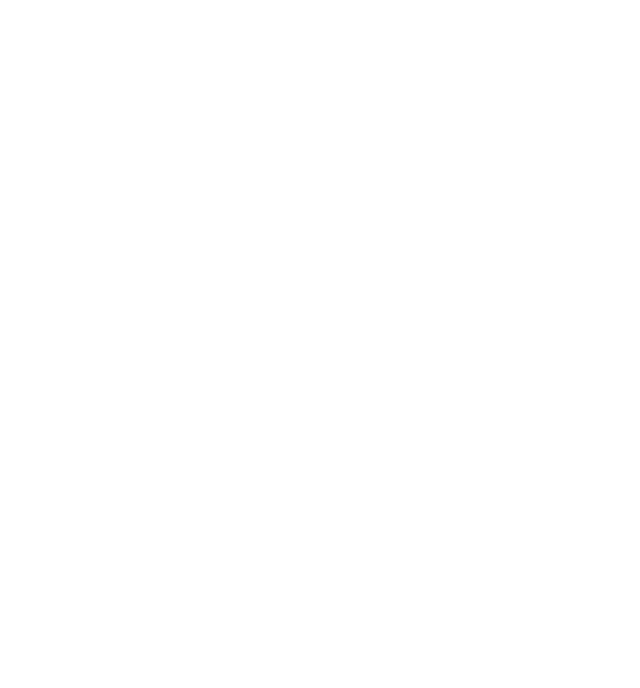
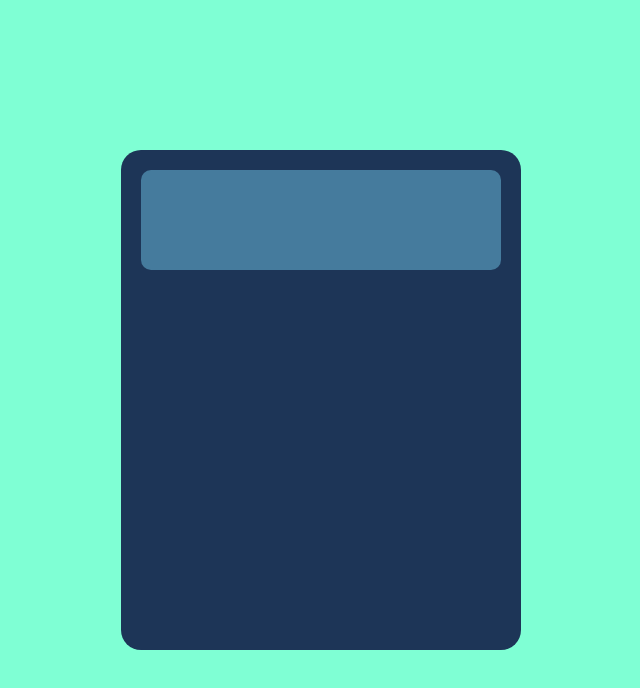
Before and after one commit to RazaNaqsh/Project_Calculator, a plain HTML site: page index.html in a window 1280 px wide. Shown: the whole page, without its empty margins (319-959 px from the left). Drawn offline with Linux system fonts and the light colour scheme.

Commit message:
Basic Layout For Calc

```diff
--- a/index.html
+++ b/index.html
@@ -9,6 +9,13 @@
     <script src="script.js" defer></script>
 </head>
 <body>
+    <div id="calculatorBox">
+        <div id="screen">
 
+        </div>
+        <div class="buttonContainer">
+
+        </div>
+    </div>
 </body>
 </html>
--- a/style.css
+++ b/style.css
@@ -0,0 +1,29 @@
+*{
+    margin:0;
+}
+html{
+    font-size: 62.5%;
+}
+body{
+    background-color: aquamarine;
+    height: 100vh;
+
+}
+
+#calculatorBox{
+    height: 50rem;
+    width: 40rem;
+    border: 1px;
+    background-color: #1d3557;
+    margin: 15rem auto;
+    border-radius: 2rem;
+    display: flex;
+    flex-direction: column;
+}
+#screen{
+    width: 90%;
+    height: 10rem;
+    margin: 2rem auto;
+    background-color: #457b9d;
+    border-radius: 1rem;
+}
```
